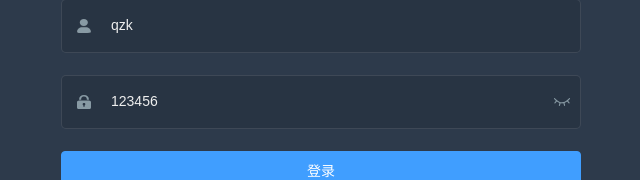
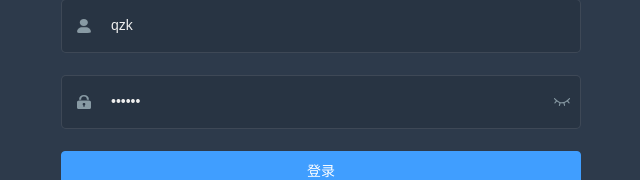
Before and after one commit to qianzhikang/vue3-admin, a Vue app: page /#/login in a window 1280 px wide. Shown: the part 238-418 px from the top of the page, without its empty margins (319-959 px from the left). Built offline with nearby package versions, Linux system fonts and the light colour scheme.

Commit message:
feat(登录页面): 新增密码输入框 显示/隐藏 功能

```diff
--- a/src/views/login/index.vue
+++ b/src/views/login/index.vue
@@ -16,9 +16,9 @@
         <span class="svg-container">
           <svg-icon icon="password" />
         </span>
-        <el-input placeholder="password" name="password" v-model="loginForm.password" />
+        <el-input placeholder="password" name="password" v-model="loginForm.password" :type="passwordType" />
         <span class="show-pwd">
-          <svg-icon icon="eye" />
+          <svg-icon :icon="passwordType === 'password' ? 'eye' : 'eye-open'" @click="onChangePwdType" />
         </span>
       </el-form-item>
 
@@ -53,6 +53,16 @@
     }
   ]
 })
+
+// 处理密码框文本显示状态
+const passwordType = ref('password')
+const onChangePwdType = () => {
+  if (passwordType.value === 'password') {
+    passwordType.value = 'text'
+  } else {
+    passwordType.value = 'password'
+  }
+}
 </script>
 <style lang="scss" scoped>
 $bg: #2d3a4b;
```
